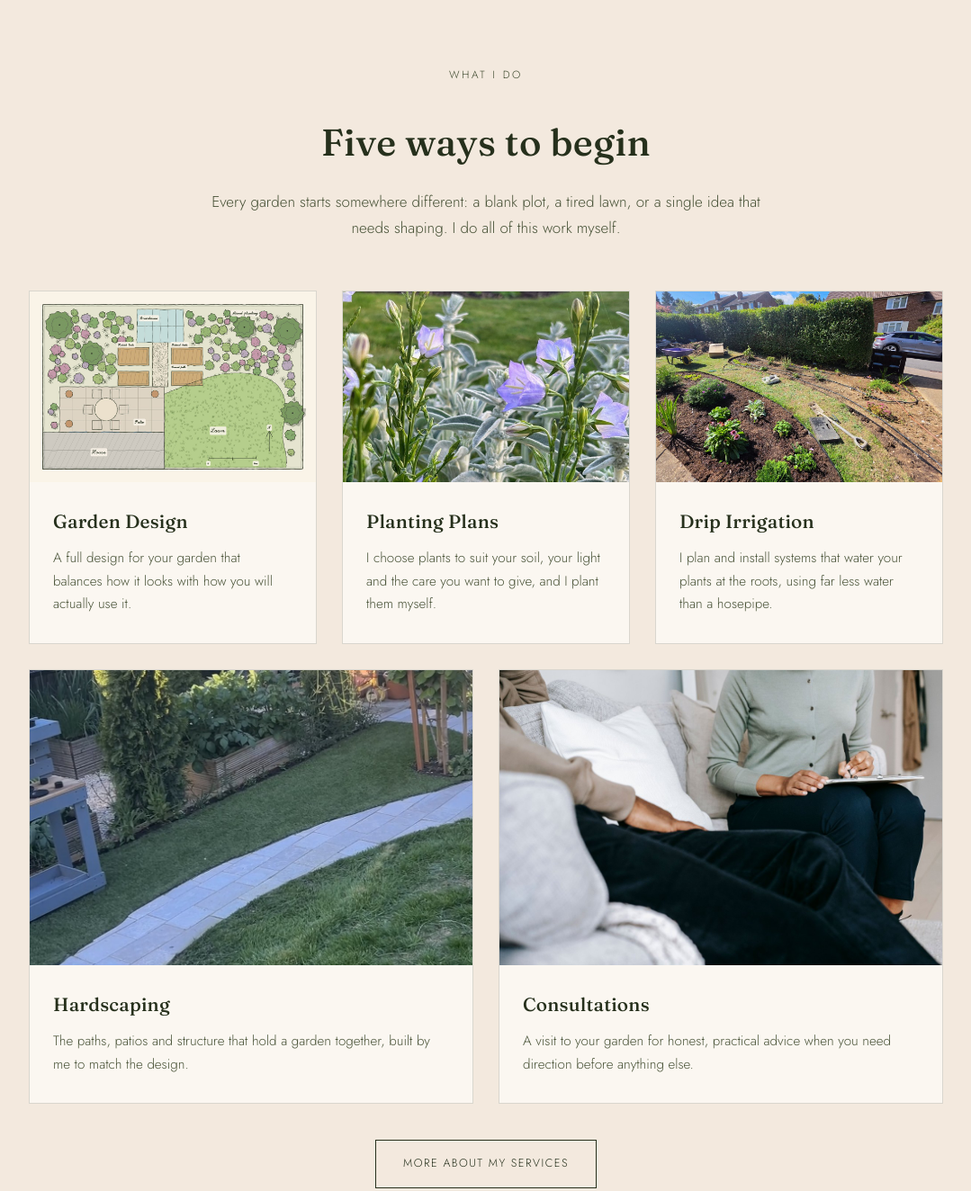
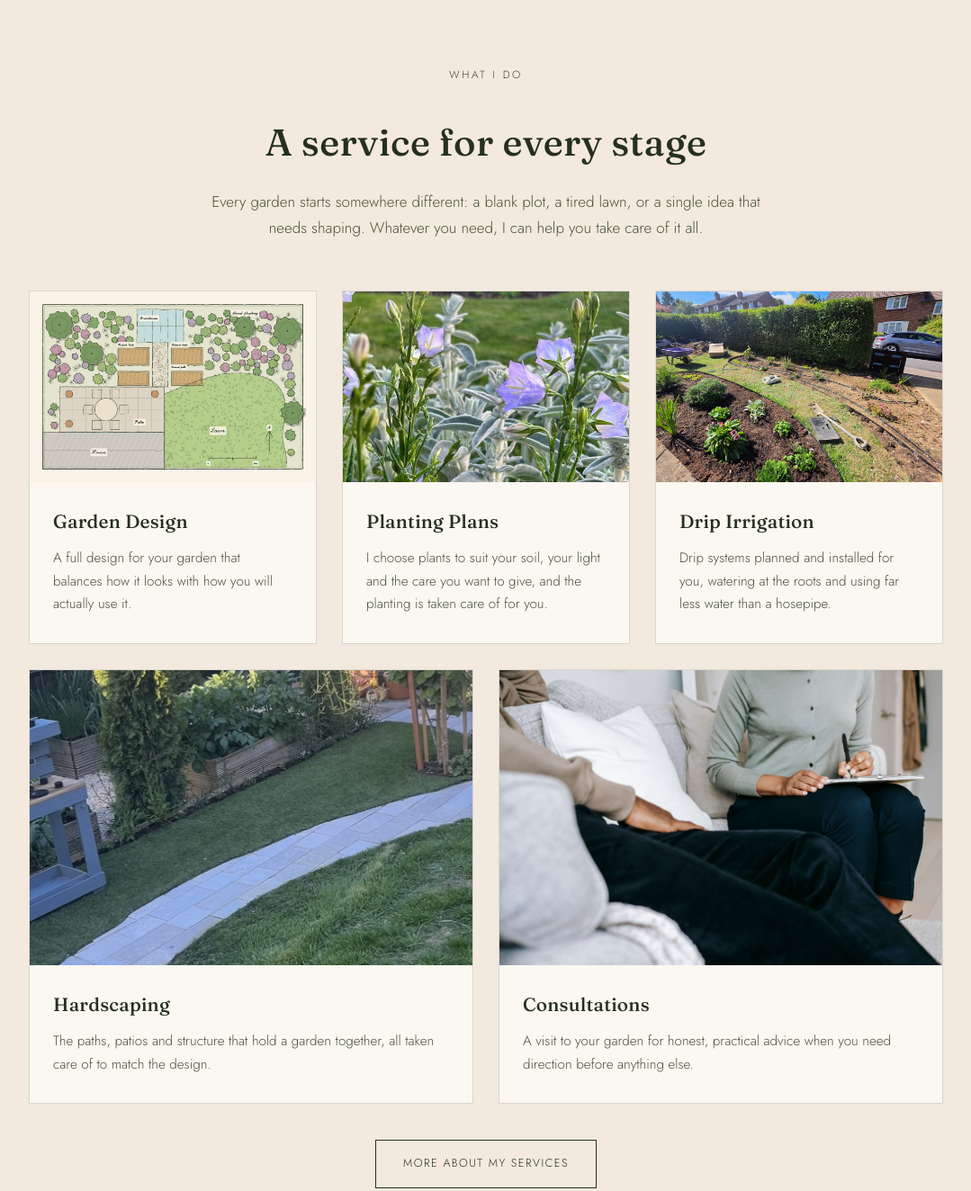
Before and after one commit to Lana-Kane/Lana-Kane.github.io, a plain HTML site: page index.html in a window 1280 px wide. Shown: the part 880-2204 px from the top of the page at 90% size, without its empty margins (100-1179 px from the left). Drawn offline with Linux system fonts and the light colour scheme.

Commit message:
Add files via upload

```diff
--- a/index.html
+++ b/index.html
@@ -63,8 +63,8 @@
     <div class="wrap">
       <div class="section-head">
         <span class="eyebrow">What I do</span>
-        <h2>Five ways to begin</h2>
-        <p>Every garden starts somewhere different: a blank plot, a tired lawn, or a single idea that needs shaping. I do all of this work myself.</p>
+        <h2>A service for every stage</h2>
+        <p>Every garden starts somewhere different: a blank plot, a tired lawn, or a single idea that needs shaping. Whatever you need, I can help you take care of it all.</p>
       </div>
 
       <div class="tiles">
@@ -79,21 +79,21 @@
           <img src="images/svc-planting-plans.jpg" alt="Blue bellflowers growing among silvery lamb's ear leaves">
           <div class="tile-body">
             <h3>Planting Plans</h3>
-            <p>I choose plants to suit your soil, your light and the care you want to give, and I plant them myself.</p>
+            <p>I choose plants to suit your soil, your light and the care you want to give, and the planting is taken care of for you.</p>
           </div>
         </article>
         <article class="tile">
           <img src="images/svc-drip-irrigation.jpg" alt="New garden beds with black drip irrigation lines laid across the soil">
           <div class="tile-body">
             <h3>Drip Irrigation</h3>
-            <p>I plan and install systems that water your plants at the roots, using far less water than a hosepipe.</p>
+            <p>Drip systems planned and installed for you, watering at the roots and using far less water than a hosepipe.</p>
           </div>
         </article>
         <article class="tile">
           <img src="images/svc-hardscaping.jpg" alt="A curved paved path winding through the lawn beside raised beds and a greenhouse">
           <div class="tile-body">
             <h3>Hardscaping</h3>
-            <p>The paths, patios and structure that hold a garden together, built by me to match the design.</p>
+            <p>The paths, patios and structure that hold a garden together, all taken care of to match the design.</p>
           </div>
         </article>
         <article class="tile">
```
Also changed, not shown: services.html (+5 -5 lines).
